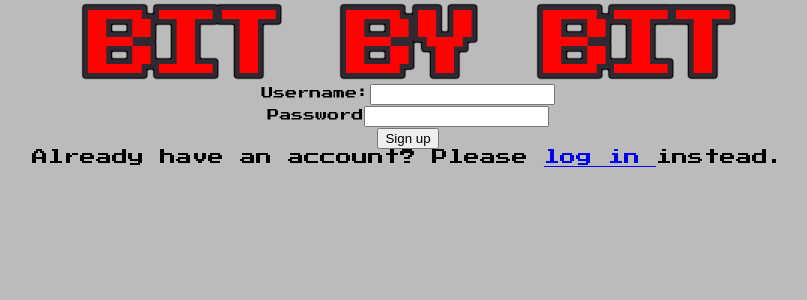
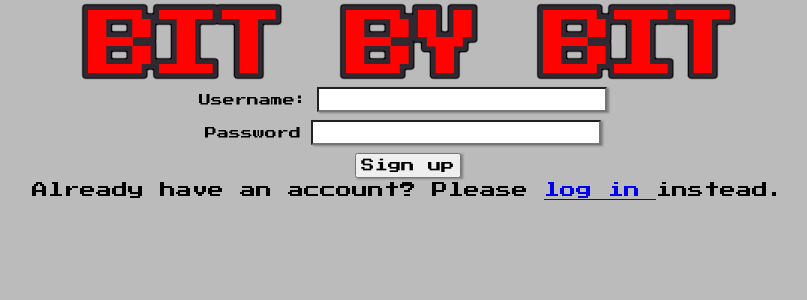
Before and after one commit to Harrison-Hughes/stop-motion-project-front-end, a React (Create React App) app in the folder react-app/: page /signup in a window 1280 px wide. Shown: the top 300 px of the page, without its empty margins (232-1039 px from the left). Built offline with nearby package versions, Linux system fonts and the light colour scheme.

Commit message:
new film form complete

```diff
--- a/react-app/src/components/NewFilmForm.js
+++ b/react-app/src/components/NewFilmForm.js
@@ -3,7 +3,7 @@ import API from "../adapters/API";
 import '../css/Gallery.css';
 
 
-const NewFilmForm = () => {
+const NewFilmForm = props => {
   const [formData, setFormData] = useState({
     title: "",
     description: ""
@@ -43,11 +43,12 @@ const NewFilmForm = () => {
         );
         return film;
       })
+    props.filmSubmitted()
   };
 
   return (
-    <div >
-      <form onSubmit={handleSubmit}>
+    <div id='parentDiv' >
+      <form id='childForm' onSubmit={handleSubmit}>
         <input
           onChange={handleTitleChange}
           type="title"
--- a/react-app/src/containers/Gallery.js
+++ b/react-app/src/containers/Gallery.js
@@ -24,13 +24,18 @@ const Gallery = (props) => {
     setBrowseMode(true)
   }
 
+  const filmSubmitted = () => {
+    setShowNewFilmForm(false)
+    props.loadMovies()
+  }
+
   useEffect(() => props.loadMovies(),[browseMode])
 
   return(
     <div className='GalleryDiv'>
     <br/>
       {browseMode && <h1>YOUR FILMS</h1>}
-      {browseMode && <button onClick={() => props.loadMovies()}>load</button>}
+      {browseMode && !showNewFilmForm && <button onClick={() => props.loadMovies()}>manual reload</button>}
       {browseMode && <div>
         <button
           onClick={() => setShowNewFilmForm(!showNewFilmForm)}
@@ -38,7 +43,7 @@ const Gallery = (props) => {
         >
           {showNewFilmForm ? 'CANCEL NEW FILM' : 'NEW FILM'}
         </button> <br/>
-        {showNewFilmForm ? <NewFilmForm onSuccess={props.addFilm} /> : null}
+        {showNewFilmForm ? <NewFilmForm filmSubmitted={() => filmSubmitted()} onSuccess={props.addFilm} /> : null}
       </div>}
 
       {/* {browseMode && <div><button className='big-button'>NEW FILM</button></div>}<br/> */}
--- a/react-app/src/css/Gallery.css
+++ b/react-app/src/css/Gallery.css
@@ -38,12 +38,56 @@ button {
 }
 
 input[type="title"] {
-  font-size: 12px;
+  font-size: 24px;
+  font-family: 'Press Start 2P', cursive;
+  cursor: text;
+  padding: 20px;
+  box-shadow: 2px 1px 2px gray;
+  margin: 4px 10px 4px 10px;
+}
+
+input[type="text"] {
+  font-family: 'Press Start 2P', cursive;
+  cursor: text;
+  padding: 4px;
+  box-shadow: 2px 1px 2px gray;
+  margin: 4px 10px 4px 10px;
+}
+
+textarea {
+  font-family: 'Press Start 2P', cursive;
+  font-size: 16px;
+  cursor: text;
+  padding: 4px;
+  box-shadow: 2px 1px 2px gray;
+  margin: 4px 10px 4px 10px;
+}
+
+input[type='submit'] {
   font-family: 'Press Start 2P', cursive;
   cursor: pointer;
-  padding: 2px;
+  padding: 4px;
   box-shadow: 2px 1px 2px gray;
   margin: 4px 10px 4px 10px;
+}
+
+input[type="password"] {
+  font-family: 'Press Start 2P', cursive;
+  cursor: text;
+  padding: 4px;
+  box-shadow: 2px 1px 2px gray;
+  margin: 4px 10px 4px 10px;
+}
+
+#parentDiv {
+  /* position: relative; */
+}
+
+#childForm {
+  position: absolute;
+  top: 40%;
+  left: 50%;
+  transform: translate(-50%, -50%);
 }
 
 .big-button {
```
